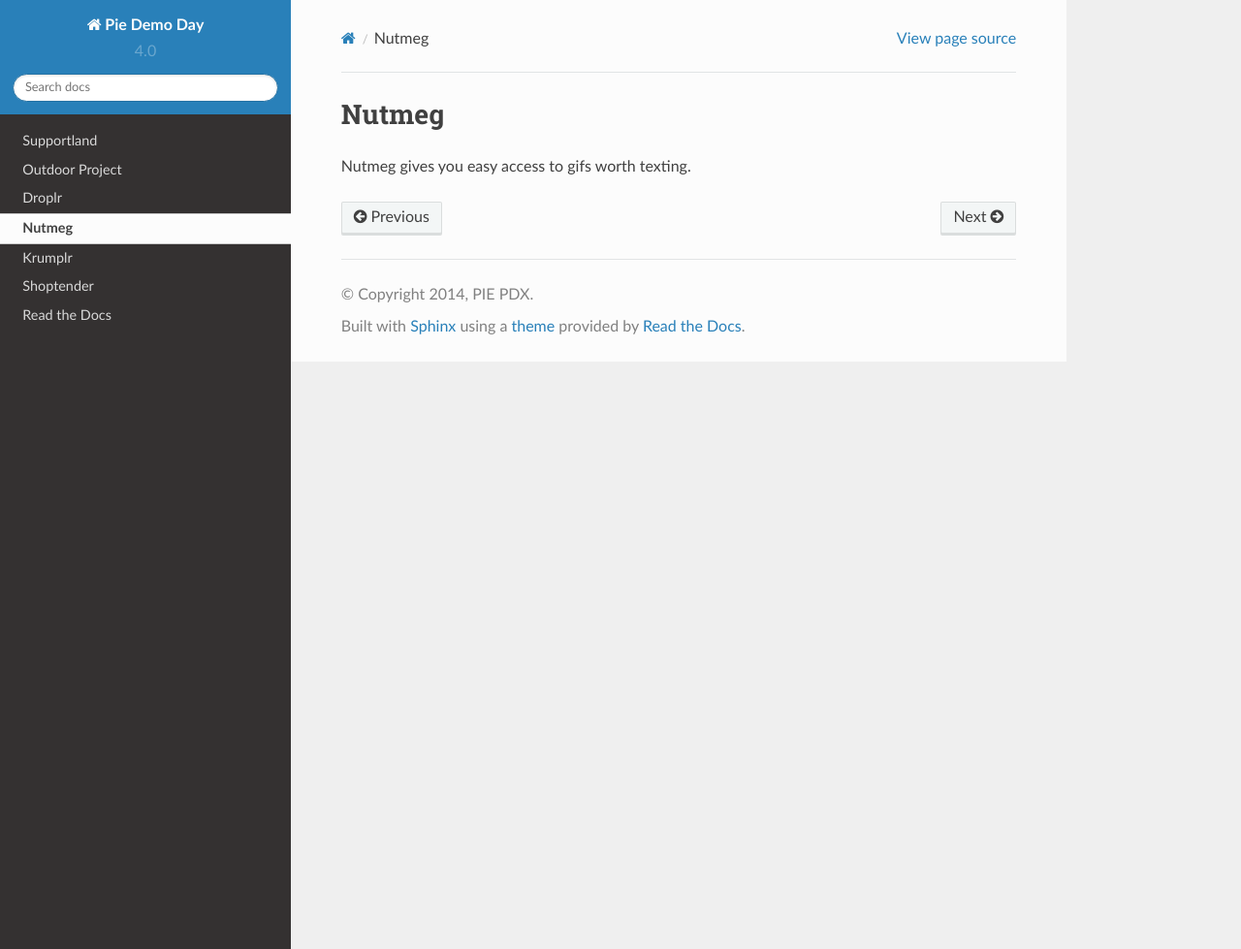
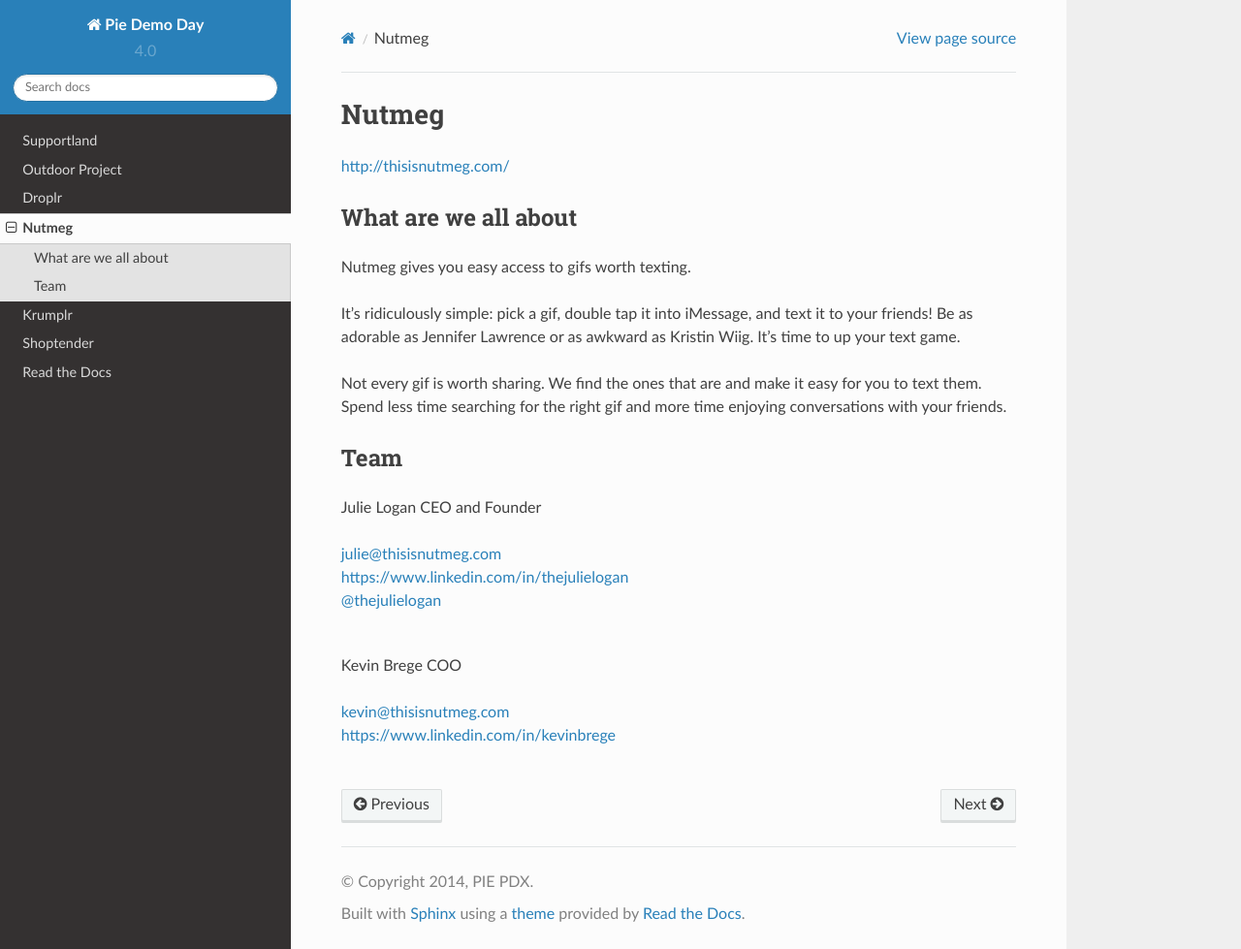
Before and after one commit to piepdx/pie-docs, a Sphinx documentation site: the page built from docs/nutmeg.rst, in a window 1280 px wide and 979 px high. Shown: the whole window at 97% size. Built offline with Sphinx 7.4.7 and the Read the Docs theme 2.0.0, drawn with Linux system fonts in a browser that asks for light colours.

Commit message:
Add nutmeg

```diff
--- a/docs/krumplr.rst
+++ b/docs/krumplr.rst
@@ -33,7 +33,7 @@
 Kai Maetzel
 
 | Email: kai@krumplr.com
-| Twitter: @kaimaetzel
+| Twitter: `@kaimaetzel <http://twitter.com/kaimaetzel>`_
 | LinkedIn: http://tinyurl.com/o3gtp6j
 
 .. raw:: html
--- a/docs/nutmeg.rst
+++ b/docs/nutmeg.rst
@@ -1,4 +1,41 @@
 Nutmeg
 ------
 
+http://thisisnutmeg.com/
+
+What are we all about
+~~~~~~~~~~~~~~~~~~~~~
+
 Nutmeg gives you easy access to gifs worth texting.
+
+It’s ridiculously simple: pick a gif, double tap it into iMessage, and
+text it to your friends! Be as adorable as Jennifer Lawrence or as
+awkward as Kristin Wiig. It’s time to up your text game.
+
+Not every gif is worth sharing. We find the ones that are and make it
+easy for you to text them. Spend less time searching for the right gif
+and more time enjoying conversations with your friends.
+
+Team
+~~~~
+
+Julie Logan
+CEO and Founder
+
+| julie@thisisnutmeg.com
+| https://www.linkedin.com/in/thejulielogan
+| `@thejulielogan <http://twitter.com/thejulielogan>`_
+
+.. raw:: html
+
+   <br>
+
+Kevin Brege
+COO
+
+| kevin@thisisnutmeg.com
+| https://www.linkedin.com/in/kevinbrege
+
+.. raw:: html
+
+   <br>
```
